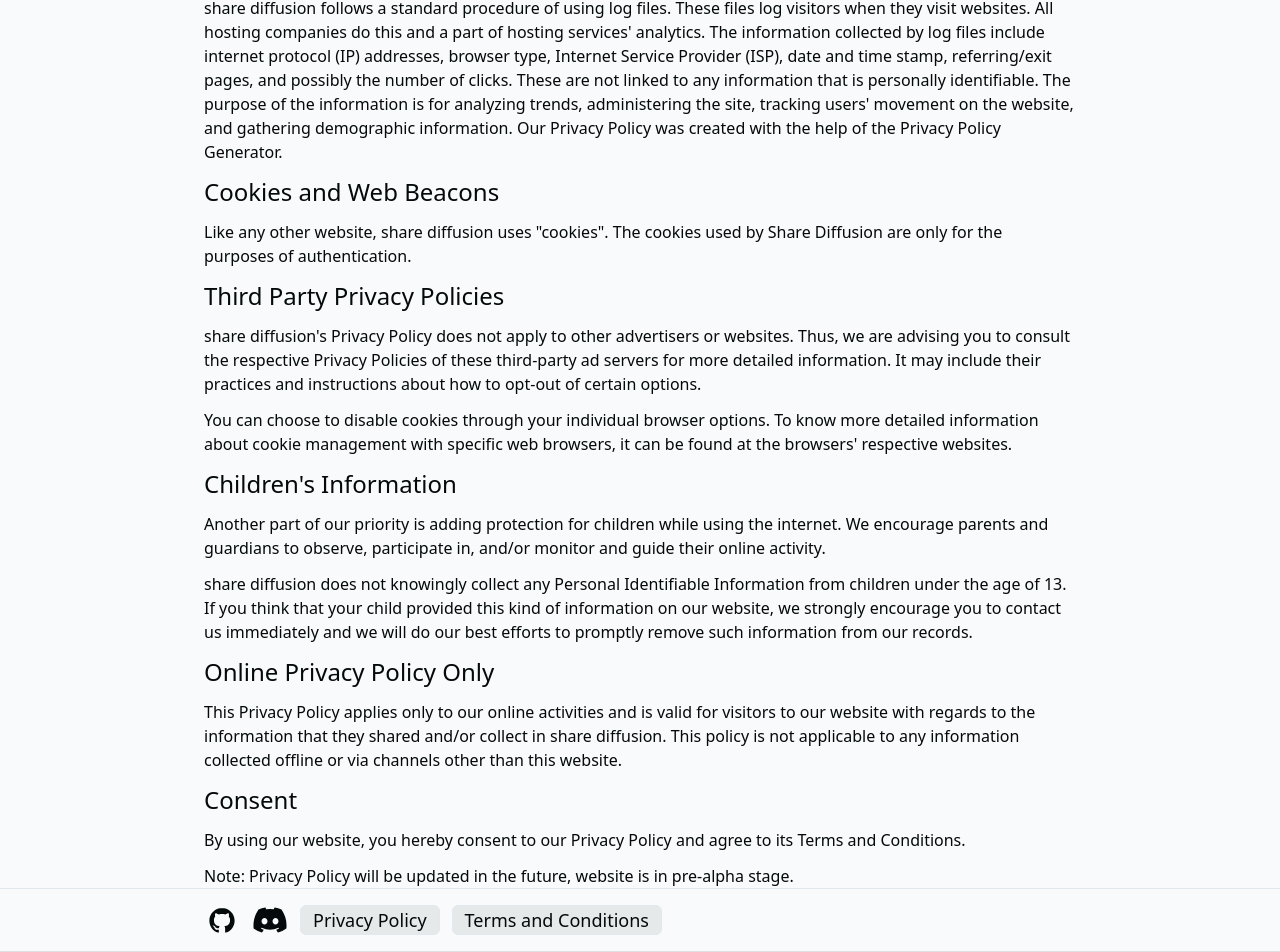
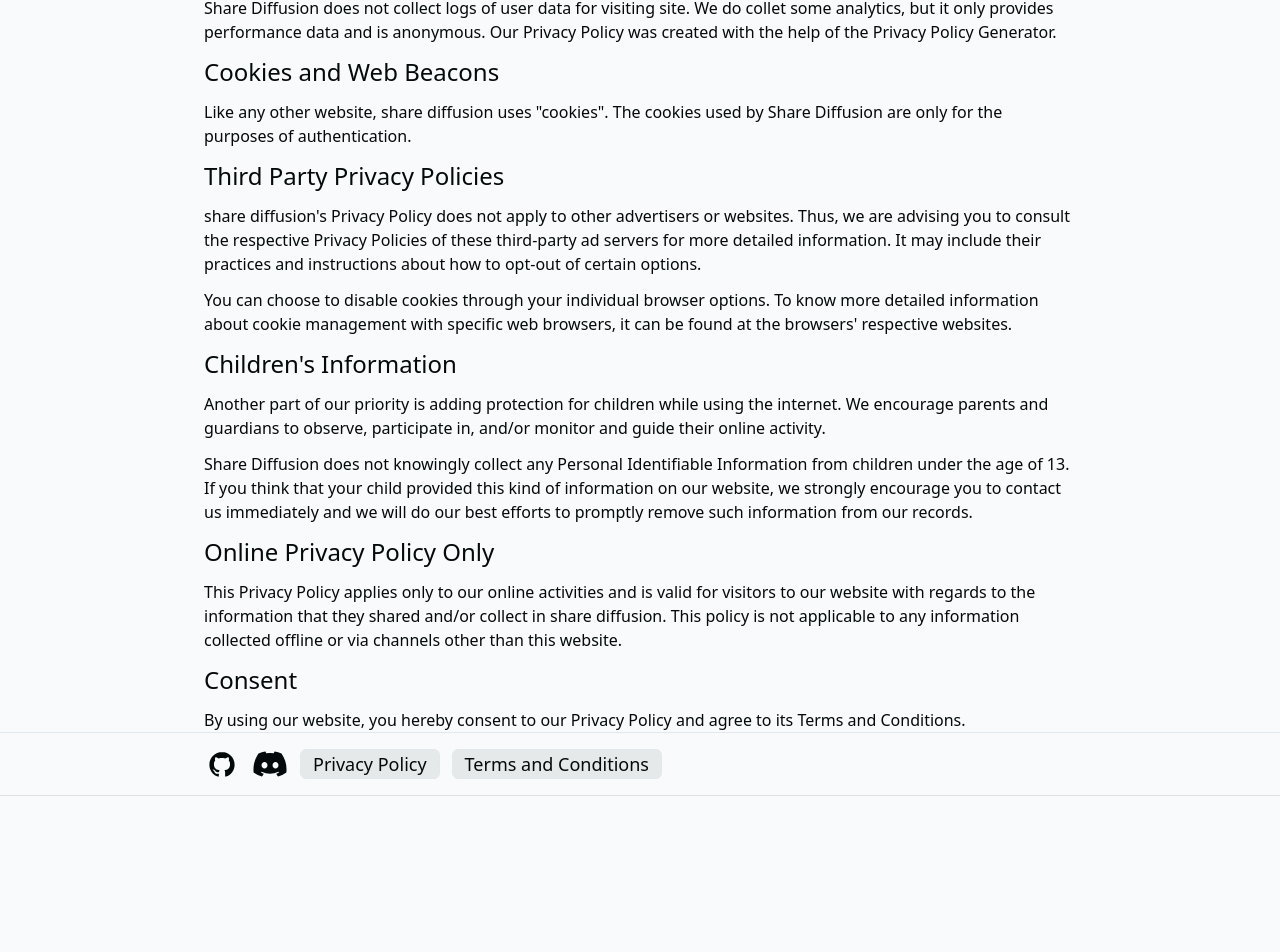
Before and after one commit to killacan/sharediffusion, a Next.js app: page /privacypolicy in a window 1280 px wide. Shown: the part 361-1313 px from the top of the page. After the commit the page ends 1157 px from the top, so only its background shows below. Built offline with nearby package versions, Linux system fonts and the light colour scheme; no server answers.

Commit message:
update privacy policy to be more accurate

```diff
--- a/app/privacypolicy/page.tsx
+++ b/app/privacypolicy/page.tsx
@@ -15,7 +15,7 @@ export default function PrivacyPolicy() {
 
                 <h2 className={subheading}>Log Files</h2>
 
-                <p>share diffusion follows a standard procedure of using log files. These files log visitors when they visit websites. All hosting companies do this and a part of hosting services' analytics. The information collected by log files include internet protocol (IP) addresses, browser type, Internet Service Provider (ISP), date and time stamp, referring/exit pages, and possibly the number of clicks. These are not linked to any information that is personally identifiable. The purpose of the information is for analyzing trends, administering the site, tracking users' movement on the website, and gathering demographic information. Our Privacy Policy was created with the help of the <a href="https://www.privacypolicygenerator.org">Privacy Policy Generator</a>.</p>
+                <p> Share Diffusion does not collect logs of user data for visiting site. We do collet some analytics, but it only provides performance data and is anonymous. Our Privacy Policy was created with the help of the <a href="https://www.privacypolicygenerator.org">Privacy Policy Generator</a>.</p>
 
                 <h2 className={subheading}>Cookies and Web Beacons</h2>
 
@@ -31,7 +31,7 @@ export default function PrivacyPolicy() {
 
                 <p>Another part of our priority is adding protection for children while using the internet. We encourage parents and guardians to observe, participate in, and/or monitor and guide their online activity.</p>
 
-                <p>share diffusion does not knowingly collect any Personal Identifiable Information from children under the age of 13. If you think that your child provided this kind of information on our website, we strongly encourage you to contact us immediately and we will do our best efforts to promptly remove such information from our records.</p>
+                <p>Share Diffusion does not knowingly collect any Personal Identifiable Information from children under the age of 13. If you think that your child provided this kind of information on our website, we strongly encourage you to contact us immediately and we will do our best efforts to promptly remove such information from our records.</p>
 
                 <h2 className={subheading}>Online Privacy Policy Only</h2>
 
@@ -41,7 +41,6 @@ export default function PrivacyPolicy() {
 
                 <p>By using our website, you hereby consent to our Privacy Policy and agree to its Terms and Conditions.</p>
 
-                <p>Note: Privacy Policy will be updated in the future, website is in pre-alpha stage.</p>
             </div>
         </div>
     )
```
